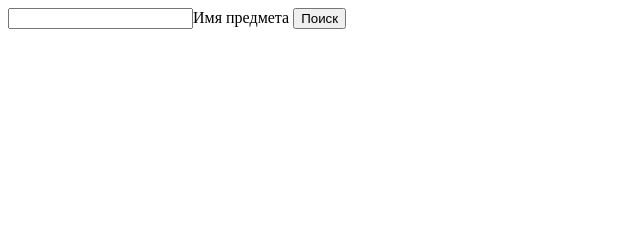
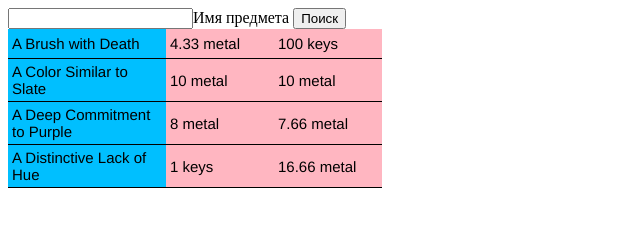
Before and after one commit to ant-2/steamtradehelper, a plain HTML site: page webapp/modules-test/unit.spreadsheet.html in a window 1280 px wide. Shown: the whole page, without its empty margins (0-640 px from the left). Drawn offline with nearby package versions, Linux system fonts and the light colour scheme.

Commit message:
working: spreadsheet.html, unit.spreadsheet.html, all other tests except 'All items are parsed'

```diff
--- a/webapp/modules-test/unit.spreadsheet.html
+++ b/webapp/modules-test/unit.spreadsheet.html
@@ -12,35 +12,144 @@
   <script>
     document.addEventListener('DOMContentLoaded', init);
 
+    function getItems() {
+      var response, parser, items;
+      response = {
+        "response": {
+          "success": 1,
+          "current_time": 1465731120,
+          "raw_usd_value": 0.115,
+          "usd_currency": "metal",
+          "usd_currency_index": 5002,
+          "items": {
+            "A Brush with Death": {
+              "defindex": [
+                30186
+              ],
+              "prices": {
+                "6": {
+                  "Tradable": {
+                    "Craftable": {
+                      "0": {
+                        "currency": "metal",
+                        "value": 4.33,
+                        "last_update": 1464820277,
+                        "difference": -0.33
+                      }
+                    }
+                  }
+                },
+                "14": {
+                  "Tradable": {
+                    "Craftable": {
+                      "0": {
+                        "currency": "keys",
+                        "value": 100,
+                        "last_update": 1459344639,
+                        "difference": 1800
+                      }
+                    }
+                  }
+                }
+              }
+            },
+            "A Color Similar to Slate": {
+              "defindex": [
+                5052
+              ],
+              "prices": {
+                "6": {
+                  "Tradable": {
+                    "Craftable": {
+                      "0": {
+                        "currency": "metal",
+                        "value": 10,
+                        "last_update": 1461511357,
+                        "difference": 3
+                      }
+                    },
+                    "Non-Craftable": {
+                      "0": {
+                        "currency": "metal",
+                        "value": 10,
+                        "last_update": 1462210286,
+                        "difference": 10
+                      }
+                    }
+                  }
+                }
+              }
+            },
+            "A Deep Commitment to Purple": {
+              "defindex": [
+                5031
+              ],
+              "prices": {
+                "6": {
+                  "Tradable": {
+                    "Craftable": {
+                      "0": {
+                        "currency": "metal",
+                        "value": 8,
+                        "last_update": 1461581705,
+                        "difference": -0.165
+                      }
+                    },
+                    "Non-Craftable": {
+                      "0": {
+                        "currency": "metal",
+                        "value": 7.66,
+                        "last_update": 1461801175,
+                        "difference": -0.34
+                      }
+                    }
+                  }
+                }
+              }
+            },
+            "A Distinctive Lack of Hue": {
+              "defindex": [
+                5040
+              ],
+              "prices": {
+                "6": {
+                  "Tradable": {
+                    "Craftable": {
+                      "0": {
+                        "currency": "keys",
+                        "value": 1,
+                        "last_update": 1455649142,
+                        "difference": -1.933
+                      }
+                    },
+                    "Non-Craftable": {
+                      "0": {
+                        "currency": "metal",
+                        "value": 16.66,
+                        "last_update": 1464371607,
+                        "difference": -1.865
+                      }
+                    }
+                  }
+                }
+              }
+            }
+          }
+        }
+      };
+      parser = new PricesApiParser(response);
+      items = parser.parseAllItems();
+      return items;
+    }
+
     function init() {
-      try {
-        var templates, title, price;
-        templates = new SpreadsheetTmpl();
-        title = _.template(templates.rowTitle);
-        price = _.template(templates.rowCell);
-      } catch(e) {
-        console.error("Something wrong with templates. "+e.name+": "+e.message);
-      }
-
-      var collection = new Collection();
-      var arr = [];
-      arr.push(new Item({
-        name: "A random craft hat",
-        qualityID: 6,
-        tradable: true,
-        craftable: true,
-        price: new Price(0, "ref", 1.33)
-      }));
-      collection.addProperty('A random craft hat', arr);
+      var items, templates;
+      items = getItems();
+      templates = new Spreadsheet_tmpl(getSpreadsheetStyles());
 
       var sh = new Spreadsheet({
-        styles: {
-          container: "sh",
-          row: "sh__row"
-        },
-        rowTitleTemplate: title,
-        rowPriceCellTemplate: price,
-        items: collection
+        templates: templates,
+        items: items
       });
       document.body.appendChild(sh.getElem());
 
--- a/webapp/modules/spreadsheet.css
+++ b/webapp/modules/spreadsheet.css
@@ -21,5 +21,11 @@
 }
 
 .sh__row-cell_title {
+    width: 150px;
     background-color: deepskyblue;
 }
+
+.sh__row-cell_price {
+    width: 100px;
+    /*NOP*/
+}
--- a/webapp/modules/spreadsheet.js
+++ b/webapp/modules/spreadsheet.js
@@ -1,12 +1,13 @@
 function Spreadsheet(options) {
-  var spreadsheetDiv, rows = {} /*{price name: {price}}*/;
+  var spreadsheet, templates, rows = {} /*{price name: {price}}*/;
+  templates = options.templates;
 
   this.getElem = getElem;
   this.filterColback = filterByItemName;
 
   function getElem() {
-    if (!spreadsheetDiv)  render();
-    return spreadsheetDiv;
+    if (!spreadsheet)  render();
+    return spreadsheet;
   }
 
   function filterByItemName(inputDiv) {
@@ -34,17 +35,16 @@ function Spreadsheet(options) {
 
   // render functions
   function render() {
-    spreadsheetDiv = document.createElement('article');
-    spreadsheetDiv.classList.add(options.styles.container);
-    renderRows(options.items);
+    spreadsheet = templates.generateContainer();
+    renderItems(options.items);
   }
 
-  function renderRows(items) {
+  function renderItems(items) {
     var item;
     try {
       for (item in items) {
         if (!items.hasOwnProperty(item))  continue;
-        spreadsheetDiv.appendChild(renderRow(item, items[item]));
+        spreadsheet.appendChild(renderRow(item, items[item]));
       }
     } catch (e) {
       console.log(e);
@@ -53,17 +53,13 @@ function Spreadsheet(options) {
 
   function renderRow(name, items) {
     try {
-      var row = document.createElement('section');
-      row.classList.add(options.styles.row);
-      var title = templates.title(name);
-      row.insertAdjacentHTML('afterbegin', title);
+      var row, i;
+      row = templates.generateRow();
+      row.appendChild(templates.generateRowTitle(name));
 
-      var cell;
-      for (var i = 0; i < items.length; i++) {
-        cell = templates.price(items[i]);
-        row.insertAdjacentHTML('beforeEnd', cell);
+      for (i = 0; i < items.length; i++) {
+        row.appendChild(templates.generatePriceCell(items[i]));
       }
-
       // saves pointer to row for make filter by price name in future
       rows[name.toLowerCase()] = row;
       return row;
@@ -71,27 +67,36 @@ function Spreadsheet(options) {
       console.log(e);
     }
   }
-
-  var templates = {
-    title: function (name) {
-      return options.rowTitle({itemName: name});
-    },
-
-    price: function (item) {
-      return options.rowCell({uri: item.getBackpackUri(), value: item.price().value(), currency: item.price().currency()});
-    }
-  }
 }
 
-function SpreadsheetTmpl(styles) {
-  this.rowTitle = '<div class="sh__row-cell sh__row-cell_title"><%-itemName%></div>';
-  this.rowCell = '<div class="sh__row-cell "><a href="<%-uri%>"><%-value+" "+currency%></a></div>';
+function getSpreadsheetStyles() {
+  return {
+    container: "sh",
+    row: "sh__row",
+    cell: "sh__row-cell",
+    title: "sh__row-cell_title",
+    price: "sh__row-cell_price"
+  };
+}
 
+function Spreadsheet_tmpl(styles) {
   function generateCell() {
     var div = document.createElement('div');
     div.classList.add(styles.cell);
     return div;
   }
+
+  this.generateContainer = function () {
+    var container = document.createElement('article');
+    container.classList.add(styles.container);
+    return container;
+  };
+
+  this.generateRow = function () {
+    var section = document.createElement('section');
+    section.classList.add(styles.row);
+    return section;
+  };
 
   this.generateRowTitle = function(itemName) {
     var div = generateCell();
@@ -100,11 +105,10 @@ function SpreadsheetTmpl(styles) {
     return div;
   };
 
-  this.generatePriceCell = function(itemName) {
-    var div = document.createElement('div');
-    div.classList.add(styles.cell);
-    div.classList.add(styles.title);
-    div.innerHTML = itemName;
+  this.generatePriceCell = function(item) {
+    var price = item.price(), div = generateCell();
+    div.classList.add(styles.price);
+    div.innerHTML = price.value() + " " + price.currency();
     return div;
   }
 }
```
Also changed, not shown: webapp/spreadsheet.html (+5 -7 lines), 1 other file.
